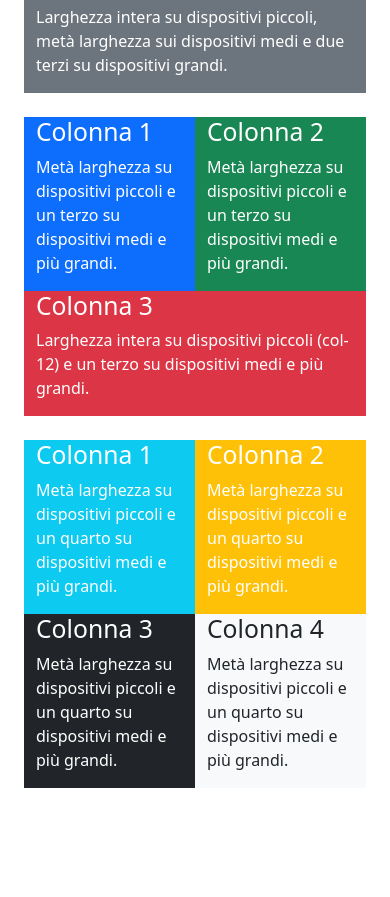
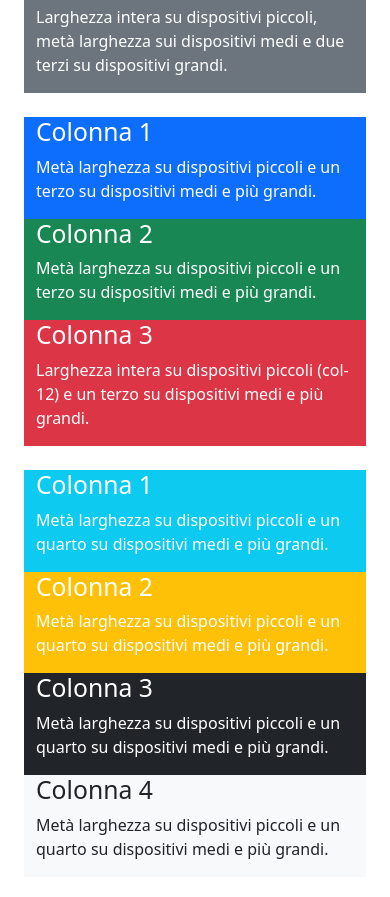
Before and after one commit to Robby94gtr/htmlcss-bootstrap-layout, a plain HTML site: page index.html in a window 390 px wide. Shown: the part 425-1322 px from the top of the page. Before the commit the page ends 1261 px from the top, so only its background shows below. Drawn offline with nearby package versions, Linux system fonts and the light colour scheme.

Commit message:
[FIX] changed col to col-sm

```diff
--- a/index.html
+++ b/index.html
@@ -17,12 +17,12 @@
     <main class="p-4">
         <div class="container my-4">
             <div class="row">
-                <div class="col-12  col-md-6 col-lg-4 bg-light">
+                <div class="col-sm-12  col-md-6 col-lg-4 bg-light">
                     <h2>Colonna 1</h2>
                     <p>Larghezza intera su dispositivi piccoli, metà larghezza sui dispositivi medi e un terzo su dispositivi grandi.</p>
                 </div>
 
-                <div class="col-12 col-md-6 col-lg-8 bg-secondary text-white">
+                <div class="col-sm-12 col-md-6 col-lg-8 bg-secondary text-white">
                     <h2>Colonna 2</h2>
                     <p>Larghezza intera su dispositivi piccoli, metà larghezza sui dispositivi medi e due terzi su dispositivi grandi.</p>
                 </div>
@@ -31,17 +31,17 @@
 
         <div class="container my-4">
             <div class="row">
-                <div class="col-6  col-md-4 col-lg-4 bg-primary text-white">
+                <div class="col-sm-6  col-md-4 col-lg-4 bg-primary text-white">
                     <h2>Colonna 1</h2>
                     <p>Metà larghezza su dispositivi piccoli e un terzo su dispositivi medi e più grandi.</p>
                 </div>
 
-                <div class="col-6  col-md-4 col-lg-4 bg-success text-white">
+                <div class="col-sm-6  col-md-4 col-lg-4 bg-success text-white">
                     <h2>Colonna 2</h2>
                     <p>Metà larghezza su dispositivi piccoli e un terzo su dispositivi medi e più grandi.</p>
                 </div>
 
-                <div class="col-12  col-md-4 col-lg-4 bg-danger text-white">
+                <div class="col-sm-12  col-md-4 col-lg-4 bg-danger text-white">
                     <h2>Colonna 3</h2>
                     <p>Larghezza intera su dispositivi piccoli (col-12) e un terzo su dispositivi medi e più grandi.</p>
                 </div>
@@ -50,22 +50,22 @@
 
         <div class="container my-4">
             <div class="row">
-                <div class="col-6 col-md-3 col-lg-3 bg-info text-white">
+                <div class="col-sm-6 col-md-3 col-lg-3 bg-info text-white">
                     <h2>Colonna 1</h2>
                     <p>Metà larghezza su dispositivi piccoli e un quarto su dispositivi
                         medi e più grandi.</p>
                     </div>
-                    <div class="col-6 col-md-3 col-lg-3 bg-warning text-white">
+                    <div class="col-sm-6 col-md-3 col-lg-3 bg-warning text-white">
                     <h2>Colonna 2</h2>
                     <p>Metà larghezza su dispositivi piccoli e un quarto su dispositivi
                         medi e più grandi.</p>
                     </div>
-                    <div class="col-6 col-md-3 col-lg-3 bg-dark text-white">
+                    <div class="col-sm-6 col-md-3 col-lg-3 bg-dark text-white">
                     <h2>Colonna 3</h2>
                     <p>Metà larghezza su dispositivi piccoli e un quarto su dispositivi
                         medi e più grandi.</p>
                     </div>
-                    <div class="col-6 col-md-3 col-lg-3 bg-light">
+                    <div class="col-sm-6 col-md-3 col-lg-3 bg-light">
                     <h2>Colonna 4</h2>
                     <p>Metà larghezza su dispositivi piccoli e un quarto su dispositivi
                         medi e più grandi.</p>
```
